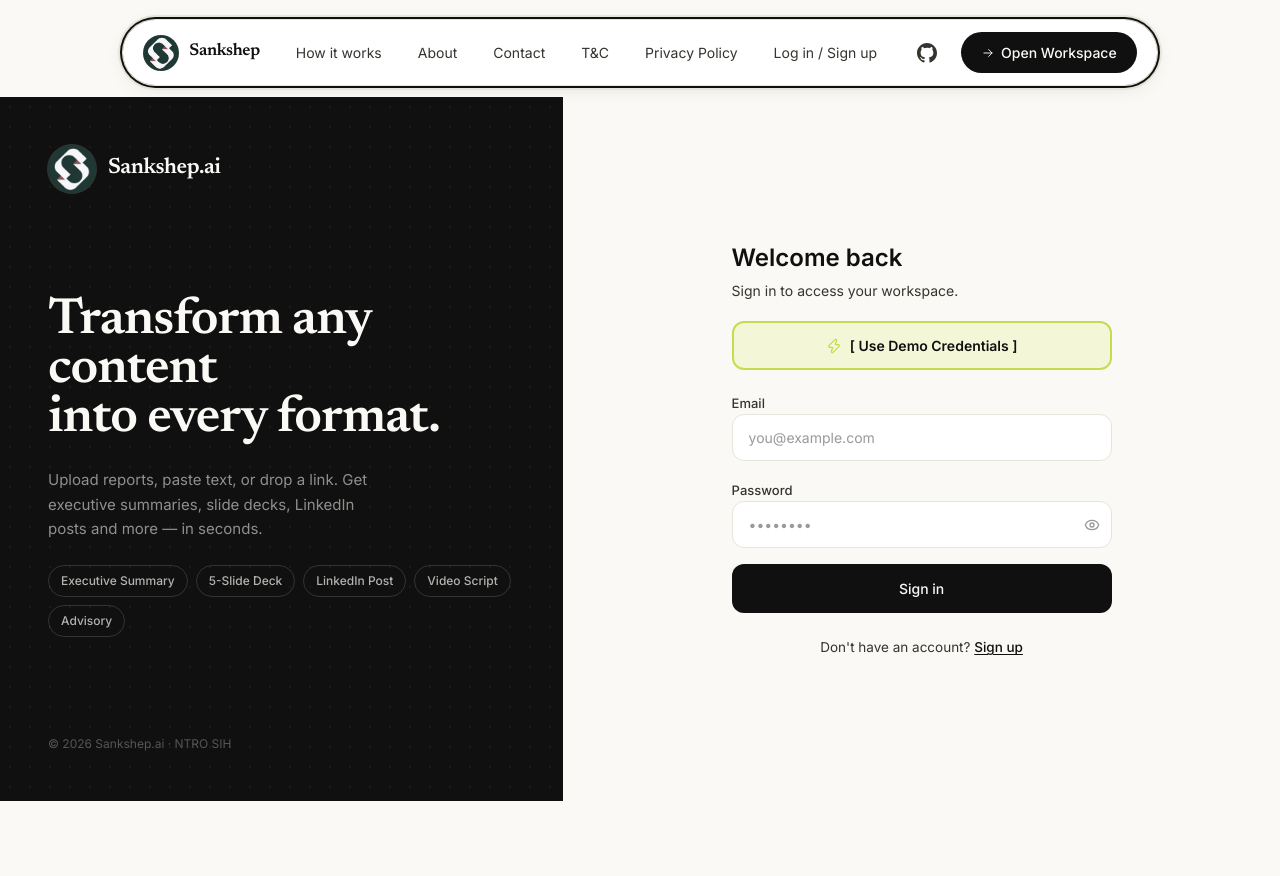
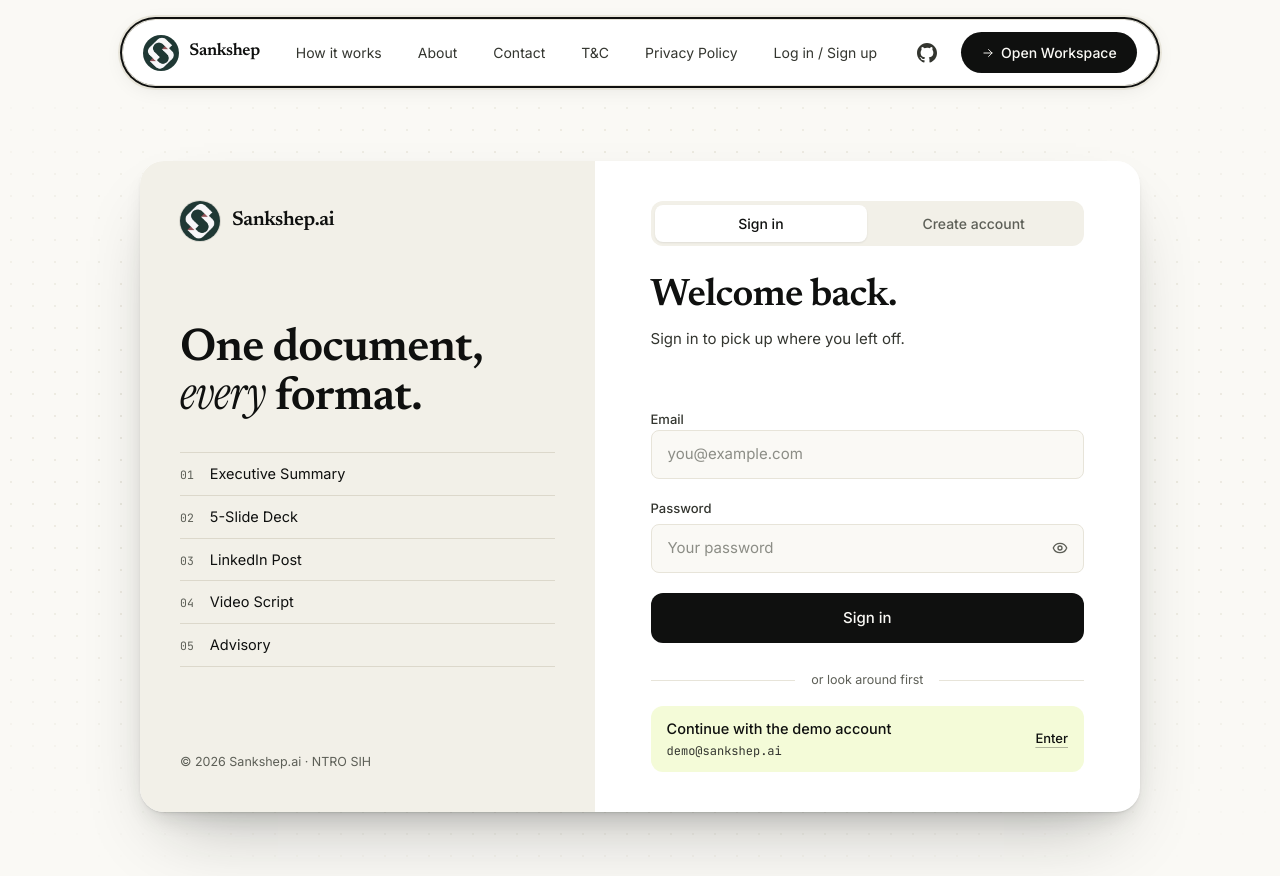
Before and after one commit to SiddharthDevmurari/SankShep.ai, a React (Vite) app in the folder main/: page /login in a window 1280 px wide. Before the commit the page ends 801 px from the top, so only its background shows below. Built offline with nearby package versions, Linux system fonts and the light colour scheme.

Commit message:
new login page

```diff
--- a/main/src/pages/LoginPage.tsx
+++ b/main/src/pages/LoginPage.tsx
@@ -2,10 +2,23 @@
 import { Navigate, useNavigate, useLocation, Link } from 'react-router-dom'
 import { useAuth } from '../contexts/AuthContext'
 import { DEMO_EMAIL, DEMO_PASSWORD } from '../lib/supabase'
-import { Eye, EyeOff, Zap } from 'lucide-react'
+import { Eye, EyeOff } from 'lucide-react'
+import { AnimatePresence, MotionConfig, motion } from 'motion/react'
 import { BrandMark } from '../components/site/SiteChrome'
 
-const stroke = { fill: 'none', stroke: 'currentColor', strokeWidth: 1.6, strokeLinecap: 'round' as const, strokeLinejoin: 'round' as const }
+const EASE = [0.22, 1, 0.36, 1] as const
+const FORMATS = ['Executive Summary', '5-Slide Deck', 'LinkedIn Post', 'Video Script', 'Advisory']
+const COPY = {
+  login: { title: 'Welcome back.', lead: 'Sign in to pick up where you left off.', submit: 'Sign in', busy: 'Signing in…' },
+  signup: {
+    title: 'Start with one document.',
+    lead: 'Create an account and go straight into the workspace. There is no email step.',
+    submit: 'Create account',
+    busy: 'Creating account…',
+  },
+} as const
+const field =
+  'w-full rounded-lg border border-hair bg-paper px-4 py-3 text-[15px] text-ink outline-none transition-colors placeholder:text-ink-mute/70 hover:border-line focus:border-ink focus:bg-white focus-visible:ring-2 focus-visible:ring-matcha'
 
 export default function LoginPage() {
   const { user, loading: authLoading, signIn, signUp } = useAuth()
@@ -59,69 +72,107 @@
   // Already signed in: skip the form. Mid-submit this is harmless, since both go to `from`.
   if (!authLoading && user && !loading) return <Navigate to={from} replace />
 
+  const copy = COPY[mode]
+  const switchMode = (next: 'login' | 'signup') => {
+    if (next === mode) return
+    setMode(next)
+    setError(null)
+  }
+
   return (
-    // Sits under the capsule nav, so fill what's left of the viewport
-    <div className="flex min-h-[calc(100dvh-6rem)] bg-paper">
-      {/* Left decorative panel — hidden on mobile */}
-      <div className="hidden lg:flex lg:w-[44%] bg-ink flex-col justify-between p-12 relative overflow-hidden">
-        <div
-          className="pointer-events-none absolute inset-0 opacity-[0.06]"
-          style={{
-            backgroundImage: 'radial-gradient(#d4ed64 1px, transparent 1px)',
-            backgroundSize: '20px 20px',
-          }}
+    <MotionConfig reducedMotion="user">
+      {/* Sits under the capsule nav, so fill what's left of the viewport. The dot grid is the same
+          texture as the landing hero, so the form sits on the site's own canvas. */}
+      <main className="relative isolate flex min-h-[calc(100dvh-6rem)] items-center justify-center overflow-hidden bg-paper px-4 py-10 sm:px-8 lg:py-16">
+        <div aria-hidden className="sk-dots sk-dots-fade pointer-events-none absolute inset-0 -z-10" />
+
+        <motion.div
+          initial={{ opacity: 0, y: 24 }}
+          animate={{ opacity: 1, y: 0 }}
+          transition={{ duration: 0.8, ease: EASE }}
+          className="sk-elevated grid w-full max-w-[1000px] overflow-hidden rounded-3xl bg-white md:grid-cols-[5fr_6fr]"
+        >
+          {/* Editorial side: warm paper tone, so it reads as one sheet with the form */}
+          <aside className="flex flex-col justify-between gap-10 bg-paper-deep px-7 py-8 sm:px-10 sm:py-10">
+            <Link
+              to="/"
+              aria-label="Sankshep home"
+              className="inline-flex w-fit items-center gap-3 rounded-full focus-visible:outline-none focus-visible:ring-2 focus-visible:ring-ink"
+            >
+              <BrandMark className="h-10 w-10 rounded-full ring-1 ring-ink/10" />
+              <span className="font-display text-[20px] text-ink">Sankshep.ai</span>
+            </Link>
+
+            <div>
+              <h2 className="font-display max-w-[13ch] text-[clamp(2rem,3.6vw,2.9rem)] text-balance text-ink">
+                One document, <span className="font-serif">every</span> format.
+              </h2>
+              <ol className="mt-8 hidden divide-y divide-line border-y border-line md:block">
+                {FORMATS.map((f, i) => (
+                  <motion.li
+                    key={f}
+                    initial={{ opacity: 0, x: -8 }}
+                    animate={{ opacity: 1, x: 0 }}
+                    transition={{ duration: 0.5, delay: 0.25 + i * 0.07, ease: EASE }}
+                    className="flex items-baseline gap-4 py-2.5 text-[14.5px] text-ink"
+                  >
+                    <span className="font-mono text-[11.5px] tabular-nums text-ink-mute">0{i + 1}</span>
+                    {f}
+                  </motion.li>
+                ))}
+              </ol>
+            </div>
+
+            <p className="hidden text-[12.5px] text-ink-mute md:block">© 2026 Sankshep.ai · NTRO SIH</p>
+          </aside>
+
+          {/* Form side */}
+          <section className="px-7 py-8 sm:px-10 sm:py-10 lg:px-14">
+            {/* Mode switch: one control, so Sign in and Create account read as two views of the same page */}
+            <div role="tablist" aria-label="Account" className="relative grid grid-cols-2 rounded-xl bg-paper-deep p-1">
+              {(['login', 'signup'] as const).map((m) => (
+                <button
+                  key={m}
+                  type="button"
+                  role="tab"
+                  aria-selected={mode === m}
+                  onClick={() => switchMode(m)}
+                  className="relative rounded-lg py-2 text-[14px] font-medium outline-none transition-colors focus-visible:ring-2 focus-visible:ring-ink"
+                >
+                  {mode === m && (
+                    <motion.span
+                      layoutId="auth-tab"
+                      transition={{ type: 'spring', stiffness: 420, damping: 36 }}
+                      className="absolute inset-0 rounded-lg bg-white shadow-[0_1px_2px_rgba(15,16,15,0.08)]"
                     />
-        <div className="relative">
-          <Link to="/" className="inline-flex items-center gap-3 rounded-full focus-visible:outline-none focus-visible:ring-2 focus-visible:ring-matcha" aria-label="Sankshep home">
-            <BrandMark className="h-12 w-12 rounded-full ring-1 ring-paper/15" />
-            <span className="font-display text-[22px] text-paper">Sankshep.ai</span>
-          </Link>
-        </div>
-        <div className="relative space-y-6">
-          <h2 className="font-display text-[clamp(2.4rem,4vw,3.2rem)] text-paper leading-tight">
-            Transform any content<br />
-            into every format.
-          </h2>
-          <p className="text-[15px] text-paper/55 leading-relaxed max-w-xs">
-            Upload reports, paste text, or drop a link. Get executive summaries, slide decks, LinkedIn posts and more — in seconds.
-          </p>
-          <div className="flex flex-wrap gap-2 mt-4">
-            {['Executive Summary', '5-Slide Deck', 'LinkedIn Post', 'Video Script', 'Advisory'].map((f) => (
-              <span key={f} className="rounded-full border border-paper/15 px-3 py-1.5 text-[12px] font-medium text-paper/70">{f}</span>
+                  )}
+                  <span className={`relative ${mode === m ? 'text-ink' : 'text-ink-mute hover:text-ink'}`}>
+                    {m === 'login' ? 'Sign in' : 'Create account'}
+                  </span>
+                </button>
               ))}
             </div>
-        </div>
-        <p className="relative text-[12px] text-paper/30">© 2026 Sankshep.ai · NTRO SIH</p>
+
+            <div className="mt-8 min-h-[104px]" aria-live="polite">
+              <AnimatePresence mode="wait" initial={false}>
+                <motion.div
+                  key={mode}
+                  initial={{ opacity: 0, y: 8 }}
+                  animate={{ opacity: 1, y: 0 }}
+                  exit={{ opacity: 0, y: -6 }}
+                  transition={{ duration: 0.22, ease: EASE }}
+                >
+                  <h1 className="font-display text-[clamp(1.9rem,3vw,2.4rem)] text-ink">{copy.title}</h1>
+                  <p className="mt-3 max-w-[40ch] text-[15px] leading-relaxed text-ink-soft">{copy.lead}</p>
+                </motion.div>
+              </AnimatePresence>
             </div>
 
-      {/* Right form panel */}
-      <div className="flex flex-1 flex-col items-center justify-center px-6 py-12">
-        <div className="w-full max-w-[380px]">
-          <h1 className="text-[24px] font-semibold text-ink">
-            {mode === 'login' ? 'Welcome back' : 'Create account'}
-          </h1>
-          <p className="mt-1 text-[14px] text-ink-soft">
-            {mode === 'login'
-              ? 'Sign in to access your workspace.'
-              : 'Get started — it only takes a moment.'}
-          </p>
-
-          {/* Demo credentials button */}
-          {mode === 'login' && (
-            <button
-              type="button"
-              onClick={fillDemo}
-              className="mt-5 flex w-full items-center justify-center gap-2 rounded-xl border-2 border-matcha-deep bg-matcha/20 px-4 py-3 text-[14px] font-semibold text-ink transition-all hover:bg-matcha/40 hover:scale-[1.01] active:scale-[0.99]"
-            >
-              <Zap className="h-4 w-4 text-matcha-deep" />
-              [ Use Demo Credentials ]
-            </button>
-          )}
-
-          <form onSubmit={handleSubmit} className="mt-5 space-y-4">
-            {/* Email */}
+            <form onSubmit={handleSubmit} className="mt-6 space-y-5">
               <div className="space-y-1.5">
-              <label className="text-[13px] font-medium text-ink-soft" htmlFor="email">Email</label>
+                <label className="text-[13px] font-medium text-ink-soft" htmlFor="email">
+                  Email
+                </label>
                 <input
                   id="email"
                   type="email"
@@ -130,13 +181,17 @@
                   value={email}
                   onChange={(e) => setEmail(e.target.value)}
                   placeholder="you@example.com"
-                className="w-full rounded-xl border border-hair bg-white px-4 py-3 text-[14px] text-ink outline-none ring-0 transition-all placeholder:text-ink-soft/50 focus:border-ink/30 focus:ring-2 focus:ring-ink/8"
+                  className={field}
                 />
               </div>
 
-            {/* Password */}
               <div className="space-y-1.5">
-              <label className="text-[13px] font-medium text-ink-soft" htmlFor="password">Password</label>
+                <div className="flex items-baseline justify-between">
+                  <label className="text-[13px] font-medium text-ink-soft" htmlFor="password">
+                    Password
+                  </label>
+                  {mode === 'signup' && <span className="text-[12px] text-ink-mute">At least 6 characters</span>}
+                </div>
                 <div className="relative">
                   <input
                     id="password"
@@ -146,56 +201,72 @@
                     autoComplete={mode === 'login' ? 'current-password' : 'new-password'}
                     value={password}
                     onChange={(e) => setPassword(e.target.value)}
-                  placeholder="••••••••"
-                  className="w-full rounded-xl border border-hair bg-white px-4 py-3 pr-11 text-[14px] text-ink outline-none ring-0 transition-all placeholder:text-ink-soft/50 focus:border-ink/30 focus:ring-2 focus:ring-ink/8"
+                    placeholder="Your password"
+                    className={`${field} pr-12`}
                   />
                   <button
                     type="button"
                     onClick={() => setShowPass((v) => !v)}
-                  className="absolute right-3 top-1/2 -translate-y-1/2 text-ink-soft/50 hover:text-ink-soft"
-                  tabIndex={-1}
+                    aria-label={showPass ? 'Hide password' : 'Show password'}
+                    aria-pressed={showPass}
+                    className="absolute right-1.5 top-1/2 grid h-9 w-9 -translate-y-1/2 place-items-center rounded-md text-ink-mute transition-colors hover:text-ink focus-visible:outline-none focus-visible:ring-2 focus-visible:ring-ink"
                   >
                     {showPass ? <EyeOff className="h-4 w-4" /> : <Eye className="h-4 w-4" />}
                   </button>
                 </div>
               </div>
 
-            {/* Error */}
               {error && (
-              <div className="rounded-xl border border-red-200 bg-red-50 px-4 py-3 text-[13px] text-red-700">
+                <motion.div
+                  role="alert"
+                  initial={{ opacity: 0, y: -4 }}
+                  animate={{ opacity: 1, y: 0 }}
+                  transition={{ duration: 0.25, ease: EASE }}
+                  className="rounded-lg border border-red-200 bg-red-50 px-4 py-3 text-[13.5px] leading-relaxed text-red-800"
+                >
                   {error}
-              </div>
+                </motion.div>
               )}
 
-            {/* Submit */}
               <button
                 type="submit"
                 disabled={loading}
-              className="flex w-full items-center justify-center gap-2 rounded-xl bg-ink px-4 py-3.5 text-[14px] font-medium text-paper transition-all hover:-translate-y-0.5 disabled:opacity-60 disabled:translate-y-0"
+                className="flex w-full items-center justify-center gap-2.5 rounded-xl bg-ink px-4 py-3.5 text-[15px] font-medium text-paper transition-all duration-200 hover:bg-ink-soft focus-visible:outline-none focus-visible:ring-2 focus-visible:ring-ink focus-visible:ring-offset-2 active:scale-[0.985] disabled:cursor-not-allowed disabled:opacity-60 disabled:active:scale-100"
               >
                 {loading ? (
                   <>
-                  <div className="h-4 w-4 animate-spin rounded-full border-2 border-paper/30 border-t-paper" />
-                  {mode === 'login' ? 'Signing in…' : 'Creating account…'}
+                    <span className="h-4 w-4 animate-spin rounded-full border-2 border-paper/30 border-t-paper" aria-hidden />
+                    {copy.busy}
                   </>
                 ) : (
-                mode === 'login' ? 'Sign in' : 'Create account'
+                  copy.submit
                 )}
               </button>
             </form>
 
-          {/* Toggle mode */}
-          <p className="mt-6 text-center text-[13.5px] text-ink-soft">
-            {mode === 'login' ? "Don't have an account? " : 'Already have an account? '}
+            {/* Quick access: a quiet row under the form, not a banner above it */}
+            <div className="mt-7 flex items-center gap-4 text-[12.5px] text-ink-mute" aria-hidden>
+              <span className="h-px flex-1 bg-hair" />
+              or look around first
+              <span className="h-px flex-1 bg-hair" />
+            </div>
             <button
-              onClick={() => { setMode(mode === 'login' ? 'signup' : 'login'); setError(null) }}
-              className="font-medium text-ink underline underline-offset-2 hover:no-underline"
+              type="button"
+              onClick={fillDemo}
+              disabled={loading}
+              className="group mt-4 flex w-full items-center justify-between gap-4 rounded-xl bg-matcha/25 px-4 py-3 text-left transition-all duration-200 hover:bg-matcha/55 focus-visible:outline-none focus-visible:ring-2 focus-visible:ring-ink active:scale-[0.985] disabled:cursor-not-allowed disabled:opacity-60"
             >
-              {mode === 'login' ? 'Sign up' : 'Log in'}
+              <span className="min-w-0">
+                <span className="block text-[14.5px] font-medium text-ink">Continue with the demo account</span>
+                <span className="mt-0.5 block truncate font-mono text-[12px] text-ink-soft">{DEMO_EMAIL}</span>
+              </span>
+              <span className="shrink-0 text-[13px] font-medium text-ink underline decoration-ink/30 underline-offset-4 transition-colors group-hover:decoration-ink">
+                Enter
+              </span>
             </button>
-          </p>
-        </div>
-      </div>
-    </div>
+          </section>
+        </motion.div>
+      </main>
+    </MotionConfig>
   )
 }
```
Lines whose indentation alone changed are shown as unchanged.
